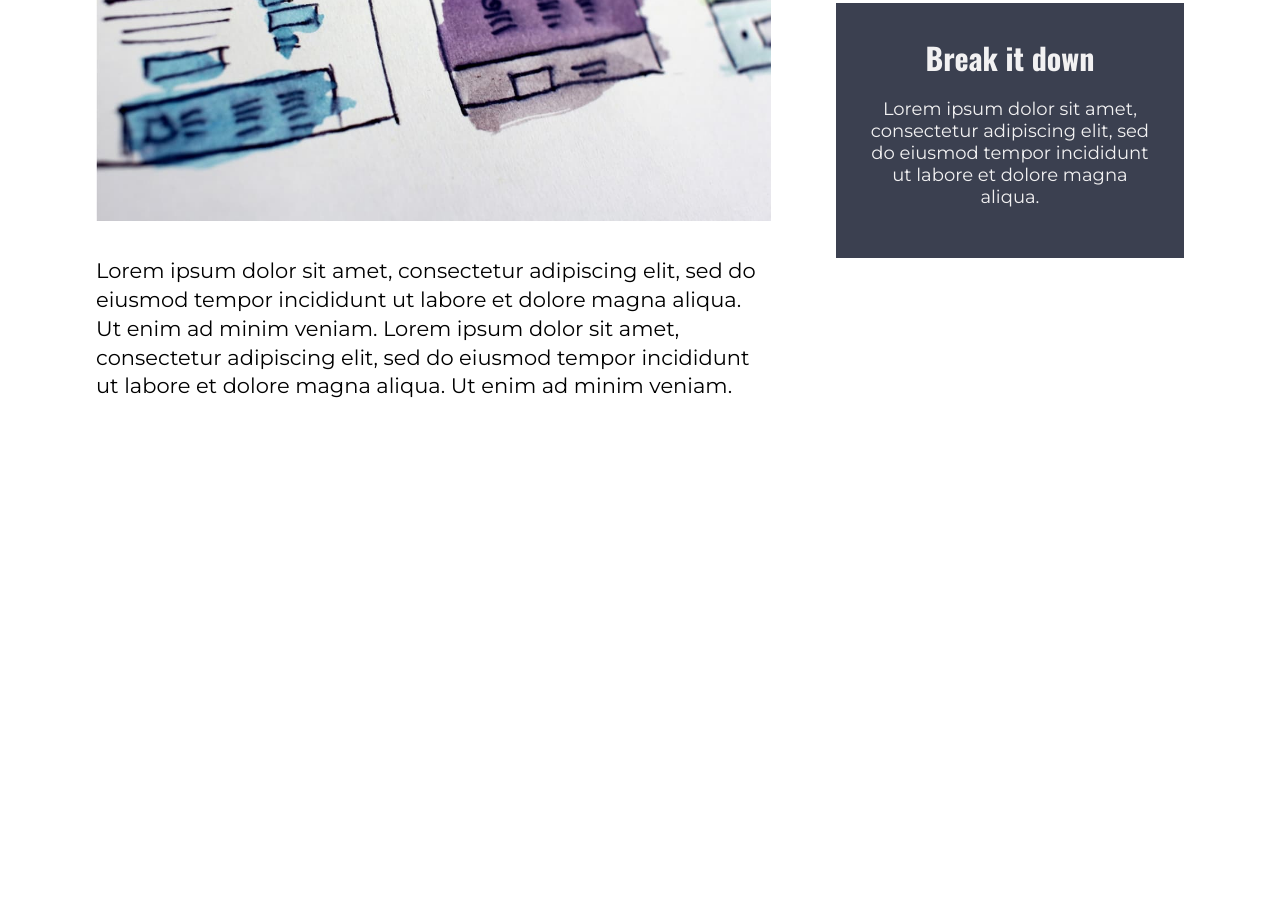
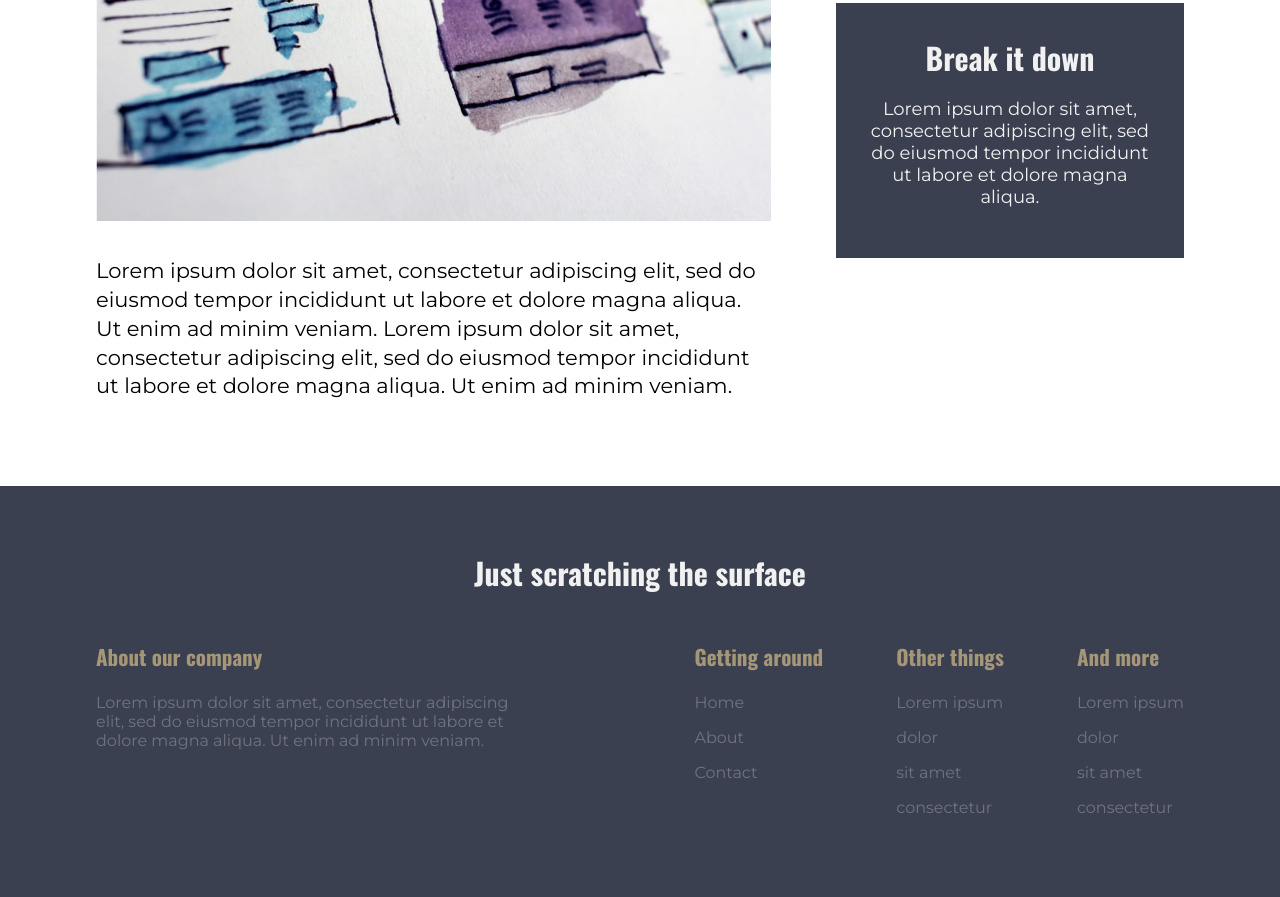
Before and after one commit to francisco-solis99/conquerCssFinalChallengue, a plain HTML site: page index.html in a window 1280 px wide. Shown: the part 1812-2709 px from the top of the page. Before the commit the page ends 2298 px from the top, so only its background shows below. Drawn offline with nearby package versions, Linux system fonts and the light colour scheme.

Commit message:
[Add] the HTML and CSS for the footer in both view

```diff
--- a/index.html
+++ b/index.html
@@ -113,5 +113,48 @@
       </div>
     </div>
   </section>
+
+  <footer class="section footer">
+    <div class="container footer__container">
+      <h2>Just scratching the surface</h2>
+      <div class="footer__info">
+        <div class="footer__info-left">
+          <h3>About our company</h3>
+          <p>
+            Lorem ipsum dolor sit amet, consectetur adipiscing elit, sed do eiusmod tempor incididunt ut labore et dolore magna aliqua. Ut enim ad minim veniam.
+          </p>
+        </div>
+        <div class="footer__info-right">
+          <div class="footer__column">
+            <h3>Getting around</h3>
+            <ul class="footer__list">
+              <li class="footer__item"><a href="#">Home</a></li>
+              <li class="footer__item"><a href="#">About</a></li>
+              <li class="footer__item"><a href="#">Contact</a></li>
+            </ul>
+          </div>
+          <div class="footer__column">
+            <h3>Other things</h3>
+            <ul class="footer__list">
+              <li class="footer__item"><a href="#">Lorem ipsum</a></li>
+              <li class="footer__item"><a href="#">dolor</a></li>
+              <li class="footer__item"><a href="#">sit amet</a></li>
+              <li class="footer__item"><a href="#">consectetur</a></li>
+            </ul>
+          </div>
+          <div class="footer__column">
+            <h3>And more</h3>
+            <ul class="footer__list">
+              <li class="footer__item"><a href="#">Lorem ipsum</a></li>
+              <li class="footer__item"><a href="#">dolor</a></li>
+              <li class="footer__item"><a href="#">sit amet</a></li>
+              <li class="footer__item"><a href="#">consectetur</a></li>
+            </ul>
+          </div>
+        </div>
+      </div>
+
+    </div>
+  </footer>
 </body>
 </html>
--- a/styles.css
+++ b/styles.css
@@ -18,7 +18,6 @@ body {
 }
 
 a {
-  text-transform: uppercase;
   text-decoration: none;
   cursor: pointer;
 }
@@ -36,6 +35,12 @@ figure {
 img {
   max-width: 100%;
   object-fit: cover;
+}
+
+ul {
+  list-style: none;
+  padding: 0;
+  margin: 0;
 }
 
 /* HEADER */
@@ -118,9 +123,6 @@ img {
 .nav__list {
   display: flex;
   align-items: center;
-  margin: 0;
-  padding: 0;
-  list-style: none;
 }
 
 .nav__list-primary {
@@ -291,6 +293,37 @@ img {
   font-size: 1.125rem;
 }
 
+/* Footer */
+.footer {
+  color: var(--text-color-light);
+  background-color: var(--secundary-color);
+}
+
+.footer h2 {
+  color: var(--light-color);
+  font-size: 1.875rem;
+  text-align: center;
+  margin-top: 0;
+}
+
+.footer__info h3 {
+  font-family: 'Oswald', sans-serif;
+  font-size: 1.315rem;
+  color: var(--tertiary-color);
+}
+
+.footer__info p {
+  font-size: 1rem;
+}
+
+.footer__item {
+  margin: 1em 0;
+}
+
+.footer__item a {
+  color: var(--text-color-light);
+}
+
 
 /* media queries */
 @media screen and (min-width: 700px) {
@@ -356,6 +389,12 @@ img {
     margin-top: 0;
     margin-left: 0.75em;
   }
+
+  /* footer */
+  .footer__info-right {
+    display: flex;
+    justify-content: space-between;
+  }
 }
 
 
@@ -400,4 +439,18 @@ img {
     margin-top: 1em;
     margin-left: 0;
   }
+
+  /* footer */
+  .footer__info {
+    display: flex;
+    justify-content: space-between;
+  }
+
+  .footer__info-left {
+    width: 40%;
+  }
+
+  .footer__info-right {
+    width: 45%;
+  }
 }
```
